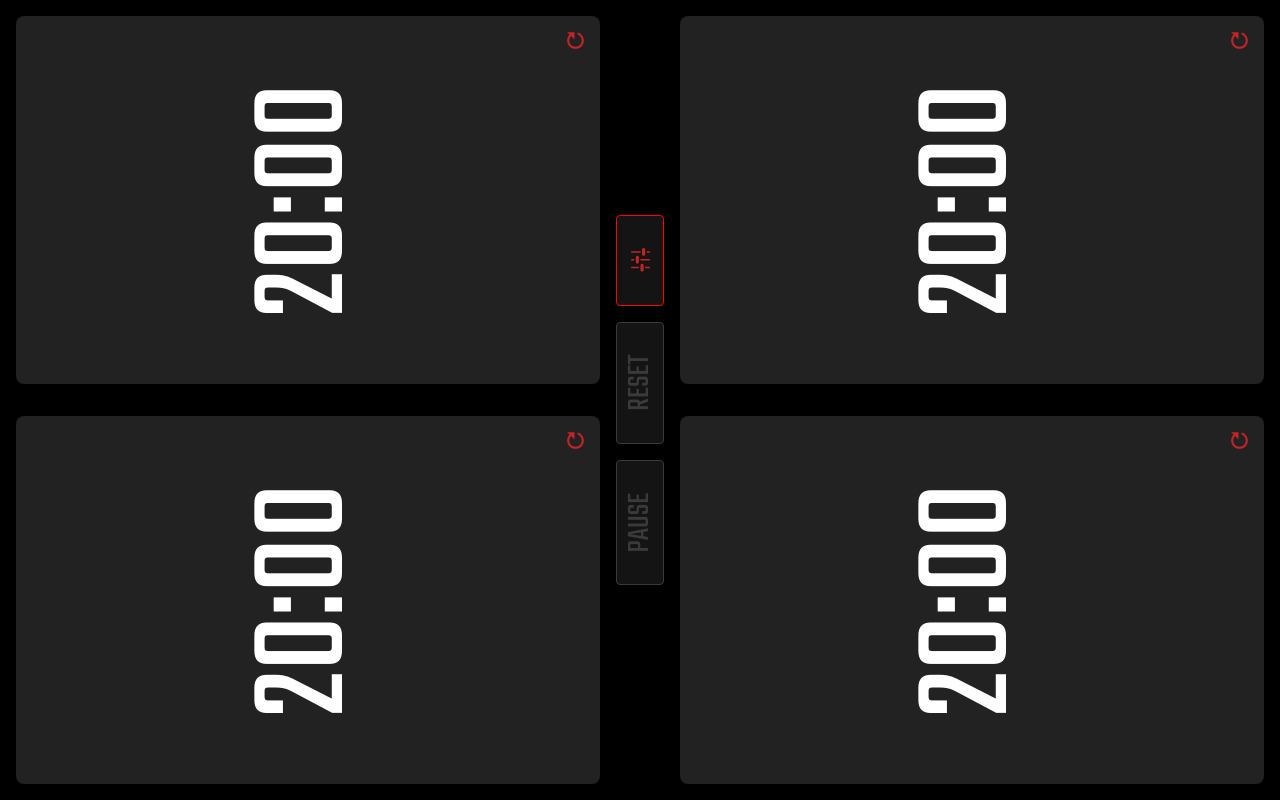
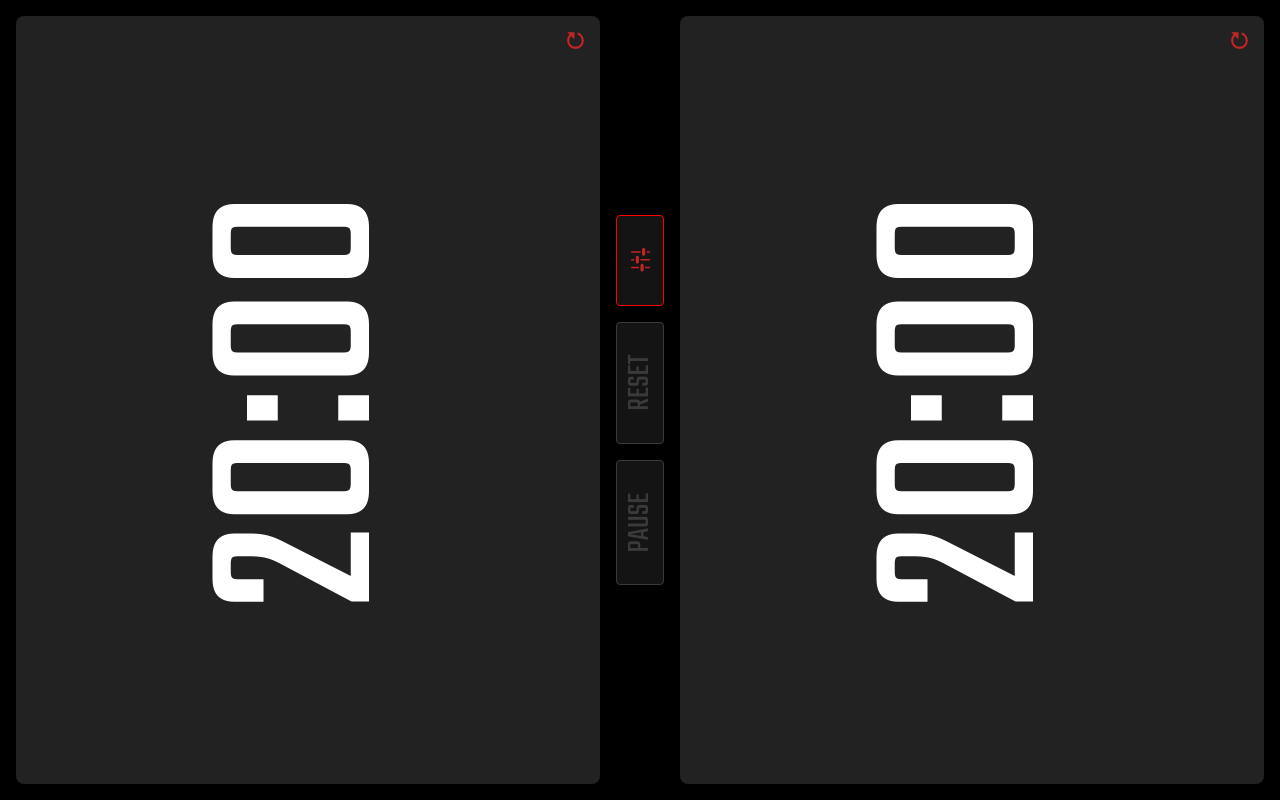
Before and after one commit to webdivisionhq/blokus-timer, a React app: page / in a window 1280 px wide. Built offline with nearby package versions, Linux system fonts and the light colour scheme.

Commit message:
Add reworks after review

```diff
--- a/src/components/App.css
+++ /dev/null
@@ -1,77 +0,0 @@
-.App {
-  display: grid;
-  grid-template-rows: 1fr auto 1fr;
-  grid-template-columns: 1fr;
-  height: 100vh;
-}
-
-.App--four {
-  grid-template-columns: 1fr 1fr;
-}
-
-.controls {
-  align-self: center;
-  justify-self: center;
-  display: grid;
-  justify-items: center;
-  grid-column: 1 / span 2;
-  grid-auto-flow: column;
-}
-
-.App--four button div {
-  font-size: 70px;
-}
-
-@media (min-width: 350px) {
-  .App--four button div {
-    font-size: 80px;
-  }
-}
-
-@media (min-width: 400px) {
-  .App--four button div {
-    font-size: 95px;
-  }
-}
-
-@media (min-width: 700px) {
-  .App--four button div {
-    font-size: 170px;
-  }
-}
-
-@media (min-width: 1024px) {
-  .App--four button div {
-    font-size: 220px;
-  }
-}
-
-@media screen and (min-width: 500px) and (orientation: landscape) {
-  .App--four button div {
-    font-size: 65px;
-  }
-}
-
-@media screen and (min-width: 600px) and (orientation: landscape) {
-  .App--four button div {
-    font-size: 80px;
-  }
-}
-
-@media screen and (min-width: 1024px) and (orientation: landscape) {
-  .App--four button div {
-    font-size: 140px;
-  }
-}
-
-@media screen and (min-width: 1300px) and (orientation: landscape) {
-  .App--four button div {
-    font-size: 210px;
-  }
-}
-
-@media screen and (max-width: 1400px) and (orientation: landscape) {
-  .App {
-    height: 100vw;
-  }
-}
--- a/src/components/App.js
+++ b/src/components/App.js
@@ -4,7 +4,7 @@ import Settings from './Settings';
 import Button from './Button';
 import classnames from 'classnames';
 import { GoSettings as SettingsIcon } from 'react-icons/go';
-import './App.css';
+import css from './App.module.css';
 
 class App extends React.Component {
   state = {
@@ -13,7 +13,7 @@ class App extends React.Component {
     version: 0,
     settings: false,
     maxValue: 1200,
-    userCount: 'four'
+    userCount: 'two'
   };
 
   handleTimerClick = timerId => {
@@ -57,7 +57,11 @@ class App extends React.Component {
       userCount
     } = this.state;
 
-    const classes = classnames('App', { 'App--four': userCount === 'four' });
+    const classes = classnames(css.App, {
+      [css['App--four']]: userCount === 'four'
+    });
+
+    const timerClass = userCount === 'four' ? 'responsive' : undefined;
 
     return (
       <div key={version} className={classes}>
@@ -73,6 +77,7 @@ class App extends React.Component {
           active={active}
           initialValue={maxValue}
           isPaused={paused}
+          className={timerClass}
         />
         {userCount === 'four' && (
           <Timer
@@ -80,9 +85,10 @@ class App extends React.Component {
             active={active}
             initialValue={maxValue}
             isPaused={paused}
+            className={timerClass}
           />
         )}
-        <div className="controls">
+        <div className={css.controls}>
           <Button disabled={!active} onClick={this.handleToggle}>
             {paused ? 'PLAY' : 'PAUSE'}
           </Button>
@@ -98,6 +104,7 @@ class App extends React.Component {
           active={active}
           initialValue={maxValue}
           isPaused={paused}
+          className={timerClass}
         />
         {userCount === 'four' && (
           <Timer
@@ -105,6 +112,7 @@ class App extends React.Component {
             active={active}
             initialValue={maxValue}
             isPaused={paused}
+            className={timerClass}
           />
         )}
       </div>
--- /dev/null
+++ b/src/components/App.module.css
@@ -0,0 +1,25 @@
+.App {
+  display: grid;
+  grid-template-rows: 1fr auto 1fr;
+  grid-template-columns: 1fr;
+  height: 100vh;
+}
+
+.App--four {
+  grid-template-columns: 1fr 1fr;
+}
+
+.controls {
+  align-self: center;
+  justify-self: center;
+  display: grid;
+  justify-items: center;
+  grid-column: 1 / span 2;
+  grid-auto-flow: column;
+}
+
+@media screen and (max-width: 1400px) and (orientation: landscape) {
+  .App {
+    height: 100vw;
+  }
+}
--- a/src/components/Settings.js
+++ b/src/components/Settings.js
@@ -1,19 +1,16 @@
-import React from "react";
-import Button from "./Button";
-import { GoSettings } from "react-icons/go";
-import css from "./Settings.module.css";
+import React from 'react';
+import Button from './Button';
+import { GoSettings } from 'react-icons/go';
+import css from './Settings.module.css';
 
 class Settings extends React.Component {
-  constructor(props) {
-    super(props);
-    this.state = {
-      userCount: this.props.userCount,
-      input: "10"
-    };
-  }
+  state = {
+    userCount: this.props.userCount,
+    input: '10'
+  };
 
   handleSubmit = event => {
-    const { input, userCount} = this.state;
+    const { input, userCount } = this.state;
     event.preventDefault();
     this.props.onSubmit(input, userCount);
   };
@@ -43,7 +40,7 @@ class Settings extends React.Component {
               MAX TIME
               <input
                 ref="input"
-                className={css["max-time-input"]}
+                className={css['max-time-input']}
                 onChange={this.handleTimeChange}
               />
             </label>
@@ -54,7 +51,7 @@ class Settings extends React.Component {
                   type="radio"
                   name="users_count"
                   value="two"
-                  checked={this.state.userCount === "two"}
+                  checked={this.state.userCount === 'two'}
                   onChange={this.handleUserCountChange}
                 />
                 2
@@ -64,7 +61,7 @@ class Settings extends React.Component {
                   type="radio"
                   name="users_count"
                   value="four"
-                  checked={this.state.userCount === "four"}
+                  checked={this.state.userCount === 'four'}
                   onChange={this.handleUserCountChange}
                 />
                 4
--- a/src/components/Timer.css
+++ /dev/null
@@ -1,48 +0,0 @@
-.timer {
-  background: #222222;
-  border-radius: var(--grid);
-  margin: calc(var(--grid) * 2);
-  display: grid;
-  text-align: center;
-  align-content: center;
-}
-
-button {
-  position: relative;
-}
-
-button div {
-  font-size: 150px;
-}
-
-button span {
-  position: absolute;
-  right: 5px;
-  bottom: 5px;
-  width: 40px;
-  height: 40px;
-  color: #c52424;
-  display: grid;
-  justify-content: center;
-  align-content: center;
-}
-
-@media (min-width: 400px) {
-  button div {
-    font-size: 200px;
-  }
-}
-
-@media (min-width: 1024px) {
-  button div {
-    font-size: 250px;
-  }
-}
-
-.timer--active {
-  background: var(--c-red);
-}
-
-.timer--active span {
-  color: #222222;
-}
--- a/src/components/Timer.js
+++ b/src/components/Timer.js
@@ -1,5 +1,5 @@
 import React from 'react';
-import './Timer.css';
+import css from './Timer.module.css';
 import classnames from 'classnames';
 import { MdRefresh as RotateIcon } from 'react-icons/md';
 
@@ -79,17 +79,23 @@ class Timer extends React.Component {
 
   render() {
     const { value, currentAngle } = this.state;
+    const { className } = this.props;
 
     this.checkIfActive();
 
-    const classes = classnames('timer', { 'timer--active': this.isActive() });
+    const classes = classnames(css.timer, className, {
+      [css['timer--active']]: this.isActive()
+    });
 
     return (
       <button onClick={this.handleButtonClick} className={classes}>
-        <div style={{ transform: `rotate(${currentAngle}deg)` }}>
+        <div
+          className={css.time}
+          style={{ transform: `rotate(${currentAngle}deg)` }}
+        >
           {formatTime(value)}
         </div>
-        <span onClick={this.rotateTimer}>
+        <span className={css.rotateIcon} onClick={this.rotateTimer}>
           <RotateIcon size={25} />
         </span>
       </button>
--- /dev/null
+++ b/src/components/Timer.module.css
@@ -0,0 +1,100 @@
+.timer {
+  background: #222222;
+  border-radius: var(--grid);
+  margin: calc(var(--grid) * 2);
+  display: grid;
+  text-align: center;
+  align-content: center;
+}
+
+button {
+  position: relative;
+}
+
+.time {
+  font-size: 150px;
+}
+
+.rotateIcon {
+  position: absolute;
+  right: 5px;
+  bottom: 5px;
+  width: 40px;
+  height: 40px;
+  color: #c52424;
+  display: grid;
+  justify-content: center;
+  align-content: center;
+}
+
+@media (min-width: 400px) {
+  .time {
+    font-size: 200px;
+  }
+}
+
+@media (min-width: 1024px) {
+  .time {
+    font-size: 250px;
+  }
+}
+
+.timer--active {
+  background: var(--c-red);
+}
+
+.timer--active span {
+  color: #222222;
+}
+
+:global(.responsive) .time {
+  font-size: 70px !important;
+}
+
+@media (min-width: 350px) {
+  :global(.responsive) .time {
+    font-size: 80px !important;
+  }
+}
+
+@media (min-width: 400px) {
+  :global(.responsive) .time {
+    font-size: 95px !important;
+  }
+}
+
+@media (min-width: 700px) {
+  :global(.responsive) .time {
+    font-size: 170px !important;
+  }
+}
+
+@media (min-width: 1024px) {
+  :global(.responsive) .time {
+    font-size: 220px !important;
+  }
+}
+
+@media screen and (min-width: 500px) and (orientation: landscape) {
+  :global(.responsive) .time {
+    font-size: 65px !important;
+  }
+}
+
+@media screen and (min-width: 600px) and (orientation: landscape) {
+  :global(.responsive) .time {
+    font-size: 80px !important;
+  }
+}
+
+@media screen and (min-width: 1024px) and (orientation: landscape) {
+  :global(.responsive) .time {
+    font-size: 140px !important;
+  }
+}
+
+@media screen and (min-width: 1300px) and (orientation: landscape) {
+  :global(.responsive) .time {
+    font-size: 210px !important;
+  }
+}
```
